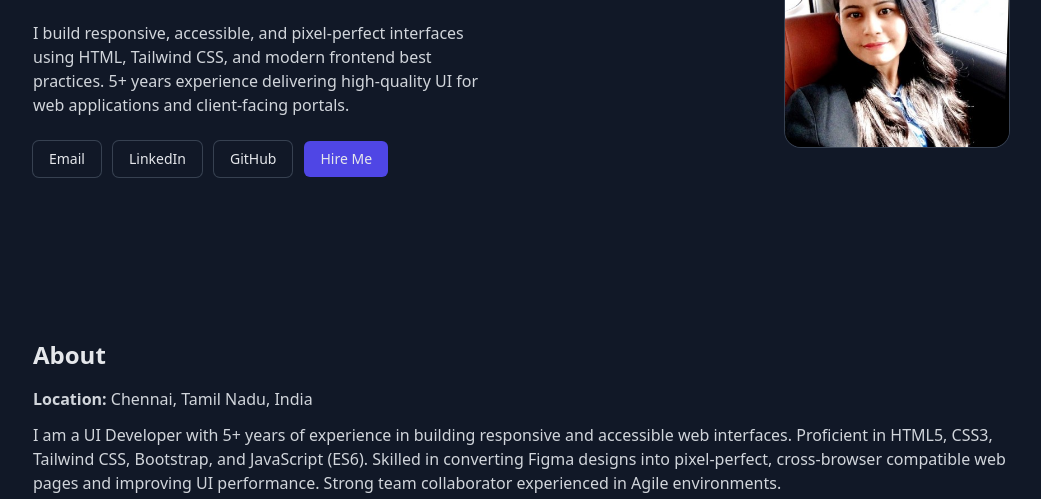
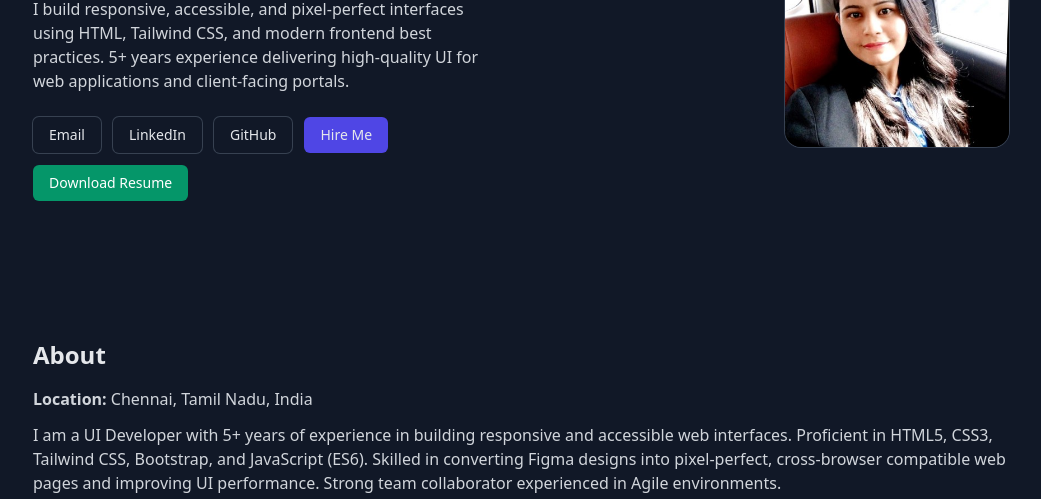
Before and after one commit to priyankawani890/priyanka_portfolio, a website: page index.html in a window 1280 px wide. Shown: the part 301-800 px from the top of the page, without its empty margins (119-1160 px from the left). Drawn offline with nearby package versions, Linux system fonts and the light colour scheme.

Commit message:
Updated Resume

```diff
--- a/index.html
+++ b/index.html
@@ -61,6 +61,14 @@
             <a href="https://www.linkedin.com/in/priyanka-wani-224193211/" target="_blank" class="px-4 py-2 ring-1 ring-gray-700 rounded-md text-sm">LinkedIn</a>
             <a href="https://github.com/priyankawani890" target="_blank" class="px-4 py-2 ring-1 ring-gray-700 rounded-md text-sm">GitHub</a>
             <a href="#contact" class="px-4 py-2 bg-indigo-600 rounded-md text-sm">Hire Me</a>
+
+            <a
+    href="assets/Priyanka_Wani_Resume.pdf"
+    download="Priyanka_Wani_Resume.pdf"
+    class="px-4 py-2 bg-emerald-600 hover:bg-emerald-700 rounded-md text-sm text-white transition-colors duration-200"
+  >
+    Download Resume
+  </a>
           </div>
         </div>
 
```
Also changed, not shown: 1 other file.
